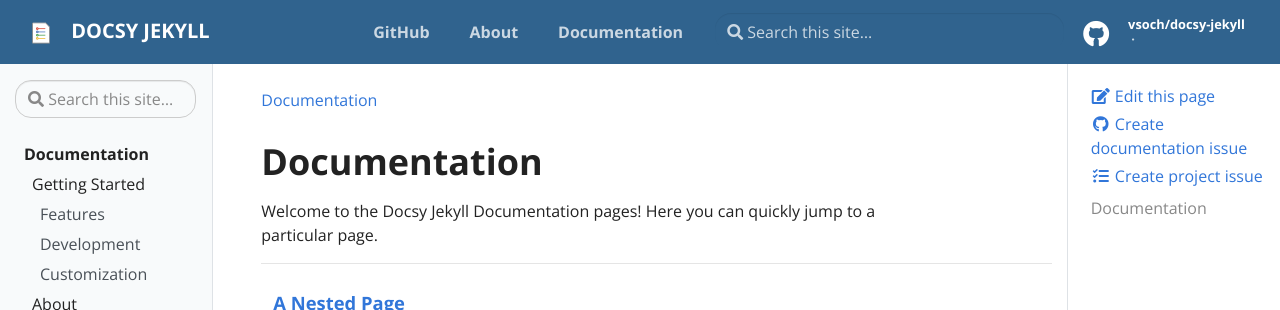
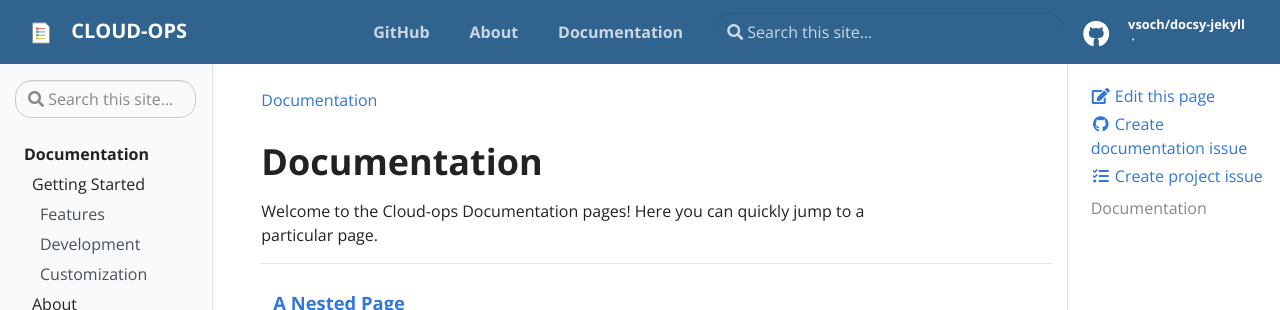
Before and after one commit to sdb-cloud-ops/cloud-ops, a Jekyll site: the page built from pages/docs.md, in a window 1280 px wide and 900 px high. Shown: the top 310 px of the window. Built offline with Jekyll 4.4.1, drawn with Linux system fonts in a browser that asks for light colours.

Commit message:
Update _config.yml

```diff
--- a/_config.yml
+++ b/_config.yml
@@ -14,7 +14,7 @@
 # You can create any custom variable you would like, and they will be accessible
 # in the templates via {{ site.myvariable }}.
 
-title: Docsy Jekyll
+title: Cloud-ops
 email: your-email@domain.com
 author: Dinosaur Avocado
 description: > # this means to ignore newlines until "baseurl:"
```
